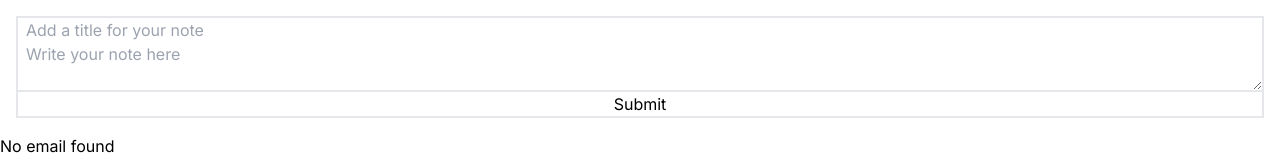
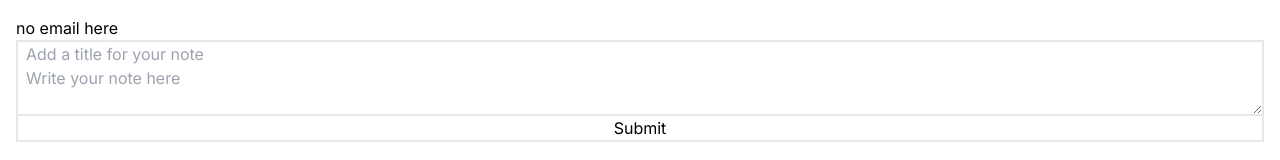
Before and after one commit to abelkjohn/gtdlast, a Next.js app: page /components/home in a window 1280 px wide. Shown: the top 160 px of the page. Built offline with nearby package versions, Linux system fonts and the light colour scheme; no server answers; the database is empty.

Commit message:
modified:   app/components/AddNote.jsx

```diff
--- a/app/components/AddNote.jsx
+++ b/app/components/AddNote.jsx
@@ -2,7 +2,7 @@
 
 import React from 'react'
 import { db } from '../api/firebase'
-//import { UserAuth } from '../context/AuthContext';
+import { UserAuth } from './context/AuthContext';
 import { ref, set } from "firebase/database";
 import { nanoid } from 'nanoid'
 
@@ -10,14 +10,14 @@
     const [ post, setPost ] = React.useState('')
     const [ main, setMain ] = React.useState('')
 
-    //const { user } = UserAuth()
+    const { user } = UserAuth()
 
 
   function onSubmit(e){
       e.preventDefault()
-      //const email = user.email.replace(".", "&dot");
+      const email = user ? user.email.replace(".", "&dot") : "";
       const id = nanoid()
-      set(ref(db, `abelkjohn@gmail&dotcom/in-bucket/${id}`), {
+      set(ref(db, `${email}/in-bucket/${id}`), {
         post: post,
         main: main,
         id: id
@@ -29,6 +29,7 @@
     }
 
       return <div className='flex flex-col m-4'>
+      <p>{user ? user.email : 'no email here'}</p>
       <input className='border-2 border-b-0 px-2 rounded-15'  placeholder='Add a title for your note'  id='post-input' onChange={(e) => setPost(e.target.value)}></input>
       <textarea className='border-2 border-b-0 border-t-0 px-2 rounded-15' id='post-main' placeholder='Write your note here'  onChange={(e) => setMain(e.target.value)}></textarea>
       <button className='border-2 px-2 rounded-15' onClick={onSubmit}>Submit</button>
```
